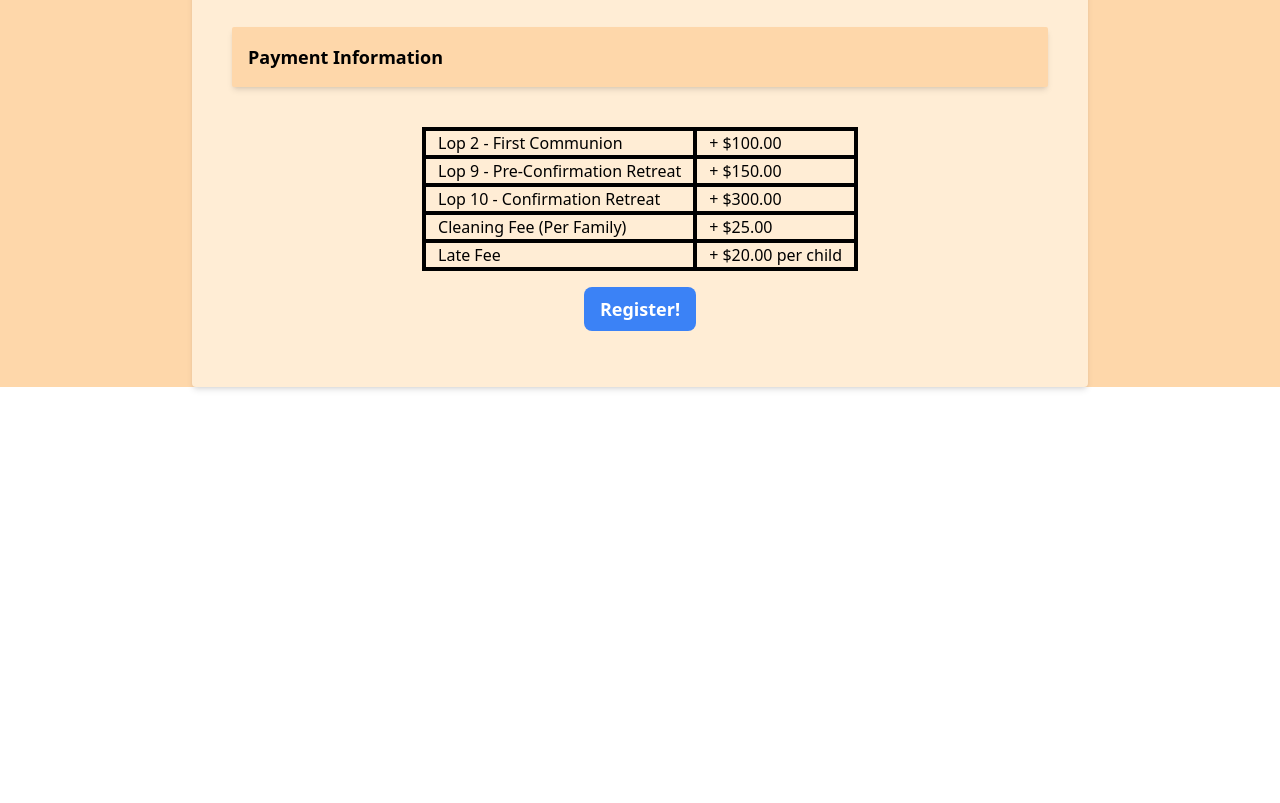
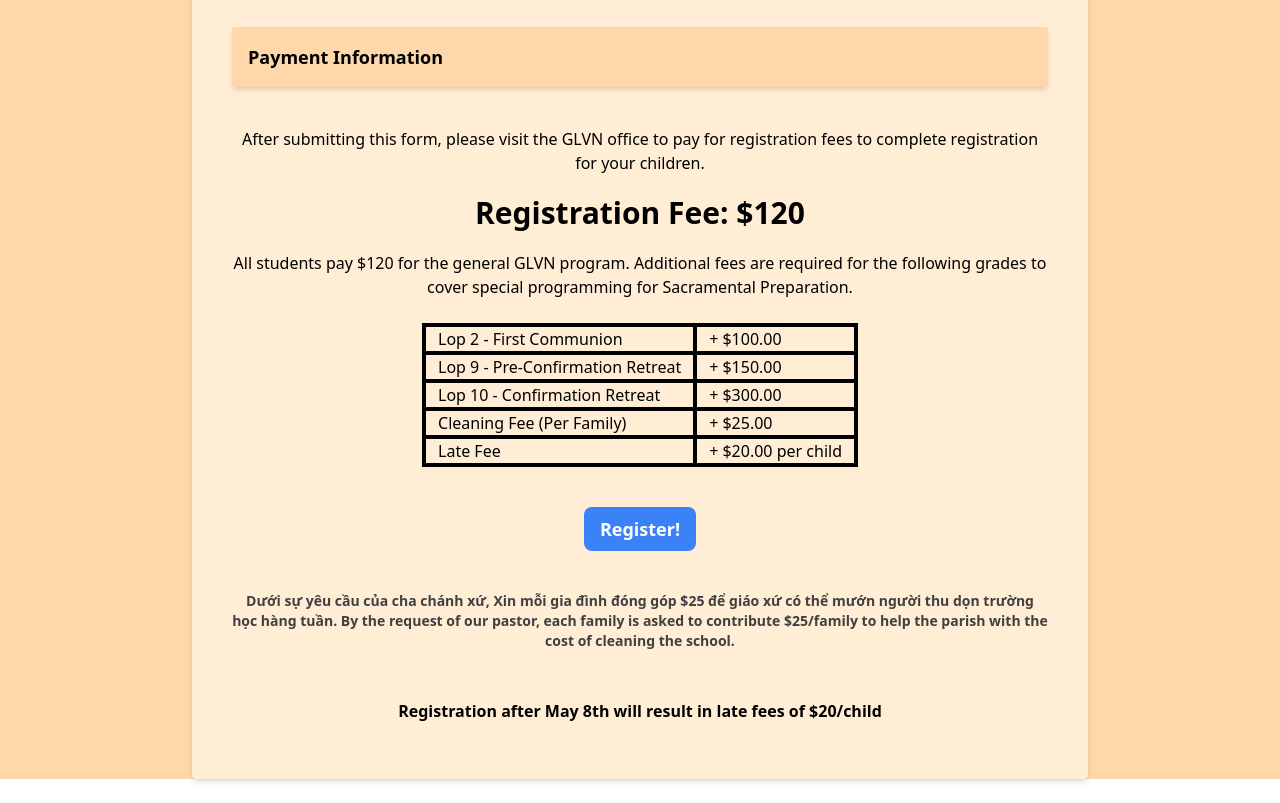
Before and after one commit to vianneyp72/glvn-website-1, a Next.js app: page /registration-page-test in a window 1280 px wide. Shown: the part 2040-2843 px from the top of the page. Before the commit the page ends 2451 px from the top, so only its background shows below. Built offline with nearby package versions, Linux system fonts and the light colour scheme; no server answers.

Commit message:
Updated payment information section

```diff
--- a/components/RegFormTest.js
+++ b/components/RegFormTest.js
@@ -494,7 +494,20 @@
               Payment Information
             </h2>
 
-            <div className="flex justify-center">
+            <div className="text-center space-y-5">
+              <p>
+                After submitting this form, please visit the GLVN office to pay for registration fees to complete registration for your children.
+              </p>
+              <p className="text-3xl font-bold">
+                Registration Fee: $120
+              </p>
+              <p>
+                All students pay $120 for the general GLVN program.
+                Additional fees are required for the following grades to cover special programming for Sacramental Preparation.
+              </p>
+            </div>
+
+            <div className="flex justify-center p-6">
               <div>
                 <ul>
                   <li className="border-4 border-r-0 border-black px-3"> Lop 2 - First Communion </li>
@@ -523,6 +536,17 @@
                 Register!
               </button>
             </div>
+
+            <br/>
+            <div className="text-center">
+              <p className="font-bold text-neutral-700 text-sm">
+                Dưới sự yêu cầu của cha chánh xứ, Xin mỗi gia đình đóng góp $25 để giáo xứ có thể mướn người thu dọn trường học hàng tuần.
+                By the request of our pastor, each family is asked to contribute $25/family to help the parish with the cost of cleaning the school.
+              </p><br/><br/>
+              <p className="font-bold">
+                Registration after May 8th will result in late fees of $20/child
+              </p>
+            </div>
           </div>
         </form>
       </>
```
